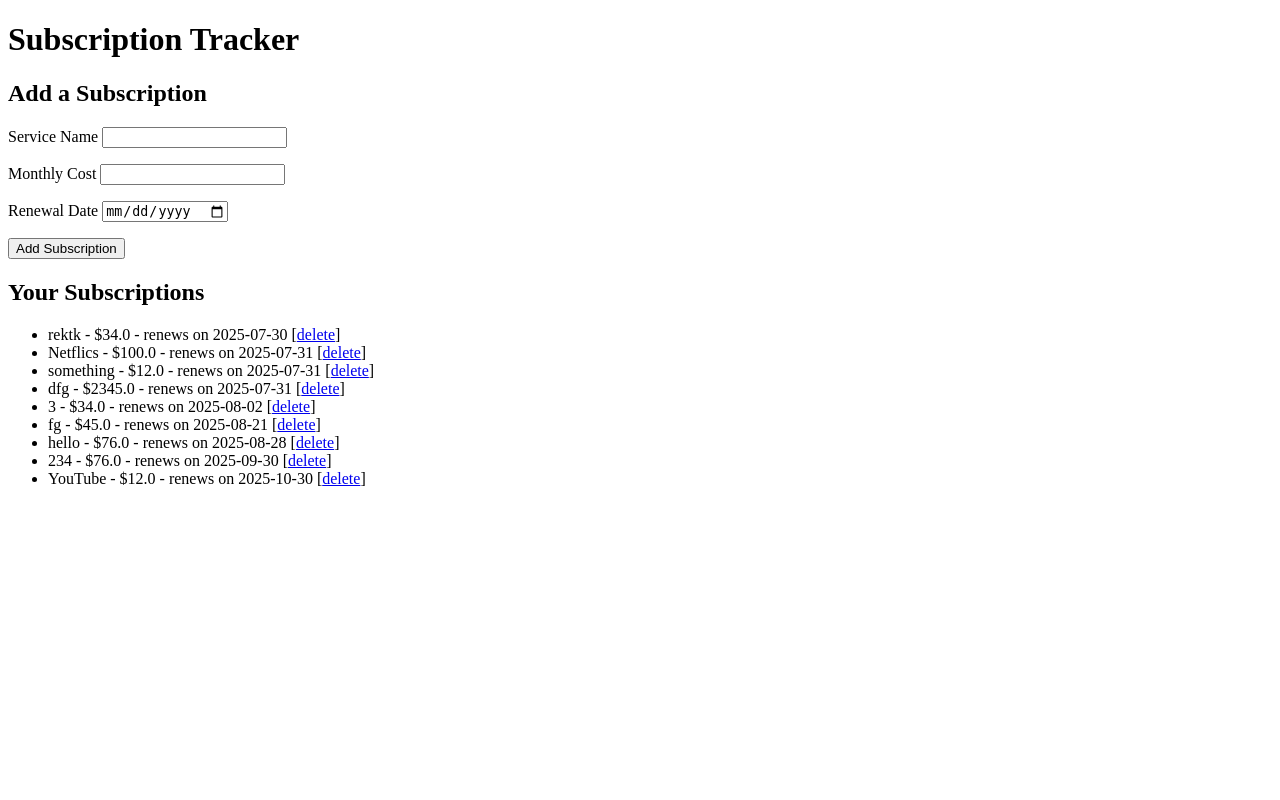
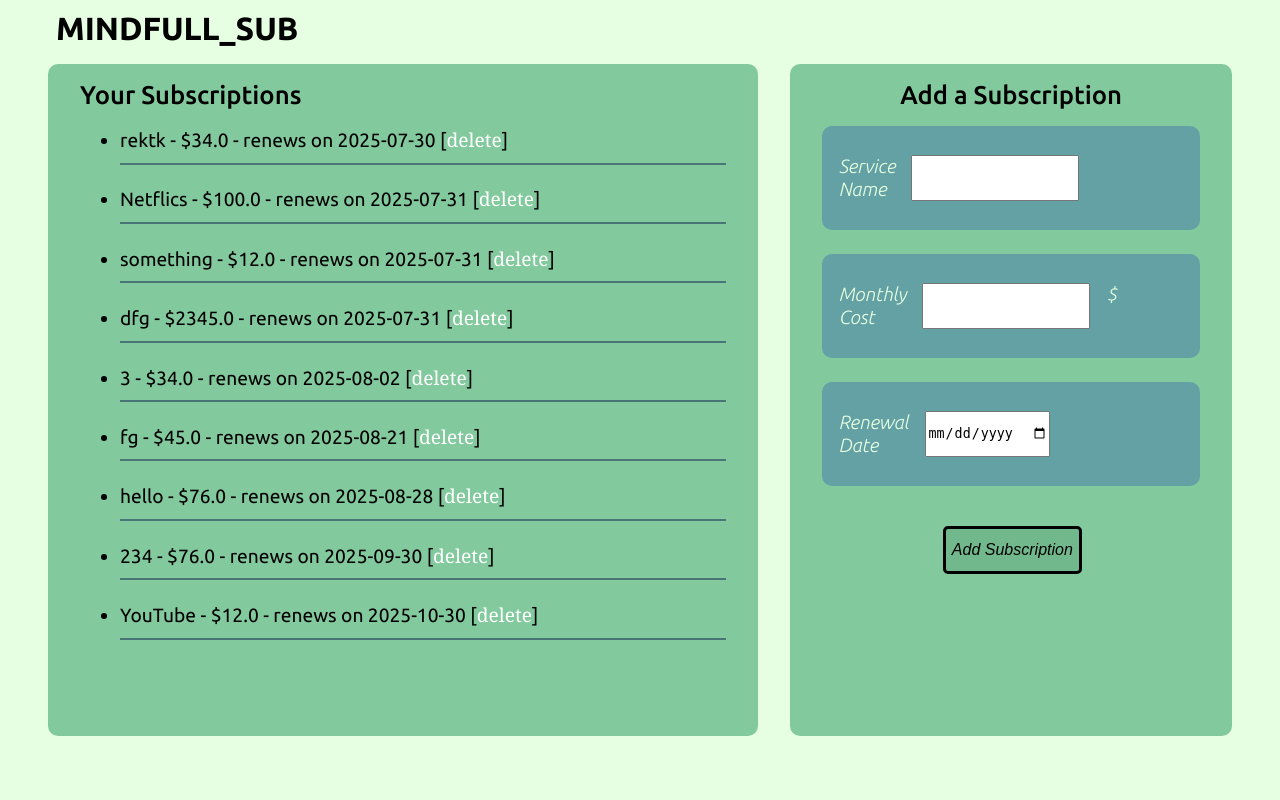
Before and after one commit to ivan-in-a-nutshell/subscriptions_tracker, a Flask app: page /subscriptions in a window 1280 px wide. Run offline with Flask 3, Linux system fonts and the light colour scheme.

Commit message:
FrontEnd

```diff
--- a/app/static/style.css
+++ b/app/static/style.css
@@ -0,0 +1,228 @@
+@import url('https://fonts.googleapis.com/css2?family=Ubuntu:wght@300;400;500;700&display=swap');
+
+body{
+    margin: 0;
+    padding: 0;
+}
+
+h1{
+    font-size: 2rem;
+    font-family: 'Ubuntu', sans-serif;
+    font-weight: 900;
+    text-transform: uppercase;
+}
+
+h3{
+    font-size: 1.6rem;
+    font-family: 'Ubuntu', sans-serif;
+    font-weight: 500;
+    margin: 0;
+}
+
+.main{
+    width: 100%;
+    min-height: 100vh;
+    height:fit-content;
+    overflow-y: scroll;
+    background-color: #e6ffe3;
+}
+
+.menu{
+    margin: 0 3.5rem;
+    padding: 0;
+    height: 3.5rem;
+    width: calc(100% - 7rem);
+    display: flex;
+    justify-content: space-between;
+    align-items: center;
+}
+
+
+.container{
+    margin: 0.5rem 3rem;
+    display: grid;
+    column-gap: 2rem;
+    grid-template-columns: 60% auto;
+    max-height: 100vh;
+    min-height: fit-content;
+    height: 84vh;
+}
+
+.main_box{
+    padding: 1rem 2rem;
+    width: calc(100% - 4rem);
+    background-color: #82C99D;
+    border-radius: 10px;
+    max-height: 100%;
+    overflow-y: auto;
+}
+
+.grid{
+    width: 100%;
+    max-height: 100%;
+    display: grid;
+    grid-template-rows: 1fr;
+    gap: 1.5rem;
+    overflow-y: auto;
+}
+
+.subscriptions{
+    background-color: #63A1A4;
+    min-height: fit-content;
+    height: 11vh;
+    max-height: 11vh;
+    border-radius: 10px;
+    transition: all ease-in-out .75s;
+    font-family: 'Ubuntu', sans-serif;
+    font-size: 1.2rem;
+    padding: .5rem 1rem;
+    font-weight: lighter;
+    font-style: italic;
+    display: flex;
+    align-items: center;
+    color: rgb(231, 255, 225)
+}
+
+input{
+    width:10rem;
+    max-width: 10rem;
+}
+
+
+
+p{
+    width: 5rem;
+    display: flex;
+    flex-direction: row;
+    gap: 1rem;
+}
+
+
+.subscriptions:hover{
+    cursor:pointer;
+    background-color: #497577;
+}
+
+.second_part{
+    padding: 0;
+    width: 100%;
+    max-height: 100vh;
+    height: 84vh;
+    display: flex;
+    flex-direction: column;
+    gap: 2rem;
+}
+
+.bigger_box{
+    padding: 1rem 2rem;
+    width: calc(100% - 4rem);
+    max-height: 100%;
+    background-color: #82C99D;
+    border-radius: 10px;
+    overflow-y: auto;
+}
+
+li{
+    font-family: 'Ubuntu', sans-serif;
+    font-weight: 400;
+    font-size: 1.2rem;
+    padding-bottom: .7rem;
+}
+
+a{
+    text-decoration: none;
+    color: white;
+}
+
+hr{
+    color: #497577;
+    background-color: #497577;
+    border: 1px #497577 solid;
+}
+
+a:hover{
+    text-decoration: underline white;
+}
+
+.smaller_box{
+    padding: 1rem 2rem;
+    width: calc(100% - 4rem);
+    height: 25%;
+    background-color: #82C99D;
+    border-radius: 10px;
+    overflow-y: auto;
+}
+
+.center_text{
+    text-align: center;
+    margin-bottom: 1rem;
+}
+
+.center{
+    width: 85%;
+    display: flex;
+    justify-content: center;
+    align-items: center;
+    margin: 0;
+    padding: 0;
+}
+
+.button{
+    width: 10rem;
+    height: 3rem;
+    background-color: #71b98c;
+    border:3px #000000 solid;
+    border-radius: 5px;
+    font-weight: lighter;
+    font-style: italic;
+    display: flex;
+    align-items: center;
+    color: rgb(0, 0, 0);
+    font-size: 1rem;
+    transition: all ease-in-out .75s;
+}
+
+.button:hover{
+    cursor: pointer;
+    background-color: #396d4d;
+    color: white;
+    transform: scale(1.1);
+    box-shadow: 5px 5px 5px rgba(0, 0, 0, 0.333);
+}
+
+a{
+    margin: 0;
+    padding: 0;
+    font-family: Georgia, 'Times New Roman', Times, serif;
+}
+
+@media(max-width:1061px){
+    span{
+        display:none;
+    }
+}
+
+@media(max-width: 1000px){
+    input{
+        width: 6rem;
+    }
+}
+
+@media(max-width: 840px){
+    input{
+        width: 4rem;
+    }
+    .subscriptions{
+        font-size: .9rem;
+    }
+}
+
+@media(max-width: 750px){
+    .container{
+        grid-template-columns: 1fr;
+        gap: 2rem;
+    }
+    input{
+        width: 10rem;
+    }
+}
--- a/app/templates/base.html
+++ b/app/templates/base.html
@@ -3,19 +3,9 @@
 <head>
     <meta charset="utf-8">
     <title>Subscription Tracker</title>
-    <link rel="stylesheet" href="{{ url_for('static', filename='style.css') }}">
+
 </head>
 <body>
-    <h1>Subscription Tracker</h1>
-    {% with messages = get_flashed_messages() %}
-      {% if messages %}
-        <ul>
-        {% for message in messages %}
-          <li>{{ message }}</li>
-        {% endfor %}
-        </ul>
-      {% endif %}
-    {% endwith %}
-    {% block content %}{% endblock %}
+
 </body>
 </html>
--- a/app/templates/subscriptions.html
+++ b/app/templates/subscriptions.html
@@ -1,19 +1,64 @@
-{% extends 'base.html' %}
+<!doctype html>
+<html lang="en">
+<head>
+<title>Project</title>
+    <link rel="stylesheet" href="{{ url_for('static', filename='style.css') }}">
+    <link rel="preconnect" href="https://fonts.googleapis.com">
+<link rel="preconnect" href="https://fonts.gstatic.com" crossorigin>
+<link href="https://fonts.googleapis.com/css2?family=Ubuntu:ital,wght@0,300;0,400;0,500;0,700;1,300;1,400;1,500;1,700&display=swap" rel="stylesheet">
+</head>
+<body>
 {% block content %}
-<h2>Add a Subscription</h2>
-<form method="POST">
-    {{ form.hidden_tag() }}
-    <p>{{ form.name.label }} {{ form.name(size=20) }}</p>
-    <p>{{ form.cost.label }} {{ form.cost() }}</p>
-    <p>{{ form.renewal_date.label }} {{ form.renewal_date() }}</p>
-    <p>{{ form.submit() }}</p>
-</form>
+<main class="main">
+    <section class="menu">
+        <h1>Mindfull_sub</h1>
+    </section>
 
-<h2>Your Subscriptions</h2>
+    <section class="container">
+
+        <div class="bigger_box">
+            <h3>Your Subscriptions</h3>
+            <div>
                     <ul>
                     {% for sub in subscriptions %}
                         <li>{{ sub.name }} - ${{ sub.cost }} - renews on {{ sub.renewal_date }}
-        [<a href="{{ url_for('main.delete', sub_id=sub.id) }}">delete</a>]</li>
+                            [<a href="{{ url_for('main.delete', sub_id=sub.id) }}">delete</a>]
+                            <hr>
+                        </li>
                     {% endfor %}
                     </ul>
                     {% endblock %}
+            </div>
+        </div>
+
+
+
+        <div class="main_box">
+            <h3 class="center_text">Add a Subscription</h3>
+                <form method="POST">
+                    <div class="grid">
+                          {{ form.hidden_tag() }}
+                        <div class="subscriptions">
+                            <p>{{ form.name.label }} {{ form.name(size=20) }}</p>
+                        </div>
+                        <div class="subscriptions">
+                            <p>{{ form.cost.label }} {{ form.cost() }} <span>$</span></p>
+                        </div>
+                        <div class="subscriptions">
+                            <p>{{ form.renewal_date.label }} {{ form.renewal_date() }}</p>
+                        </div>
+                        <div class="center">
+                            <p>{{ form.submit(class="button") }}</p>
+                        </div>
+                    </div>
+                </form>
+        </div>
+
+    </section>
+
+
+
+
+</main>
+</body>
+</html>
```
Also changed, not shown: app.db. Lines whose indentation alone changed are shown as unchanged.
